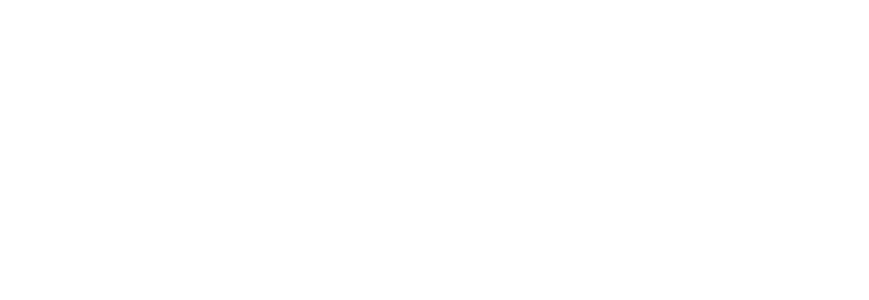
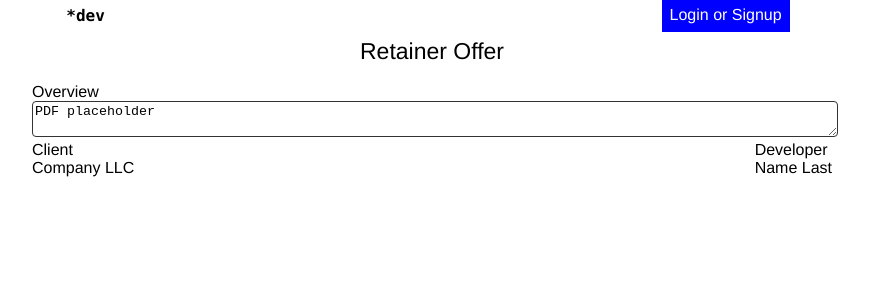
Before and after one commit to stardev-co/web, a React app: page /offer/1 in a window 1280 px wide. Shown: the top 300 px of the page, without its empty margins (208-1077 px from the left). Built offline with nearby package versions, Linux system fonts and the light colour scheme.

Commit message:
Improved offer ui

```diff
--- a/src/Home.tsx
+++ b/src/Home.tsx
@@ -4,7 +4,7 @@
 export default class Home extends React.Component<{}> {
   render() {
     return (
-      <div style={{ flex: 1 }}>
+      <div style={{ display: 'flex', flex: 1 }}>
         <Header />
       </div>
     )
--- a/src/Offer.tsx
+++ b/src/Offer.tsx
@@ -1,7 +1,52 @@
 import React from 'react'
+import Header from './components/Header'
 
-export default class Home extends React.Component<{}> {
+export default class Offer extends React.Component<{}> {
   render() {
-    return <div />
+    return (
+      <>
+        <Header />
+        <div
+          style={{
+            margin: 8,
+            flex: 1,
+            fontSize: 23,
+            textAlign: 'center',
+          }}
+        >
+          Retainer Offer
+        </div>
+        <div
+          style={{
+            margin: 'auto',
+            padding: 10,
+            maxWidth: 800,
+          }}
+        >
+          <div>Overview</div>
+          <textarea
+            style={{
+              width: '100%',
+              border: '1px solid #333',
+              borderRadius: 4,
+            }}
+            value="PDF placeholder"
+          />
+          <div
+            style={{ display: 'flex', flex: 1, justifyContent: 'space-around' }}
+          >
+            <div>
+              <div>Client</div>
+              <div>Company LLC</div>
+            </div>
+            <div style={{ flex: 1 }} />
+            <div>
+              <div>Developer</div>
+              <div>Name Last</div>
+            </div>
+          </div>
+        </div>
+      </>
+    )
   }
 }
--- a/src/index.tsx
+++ b/src/index.tsx
@@ -26,7 +26,6 @@
     'style',
     `
 min-height: ${window.innerHeight}px;
-display: flex;
 `
   )
 }
```
